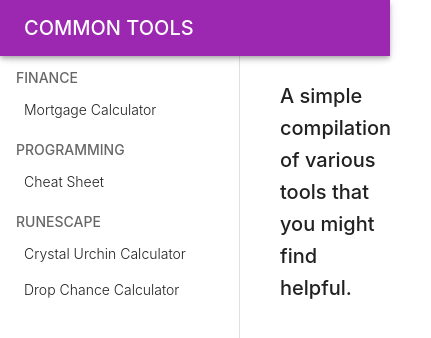
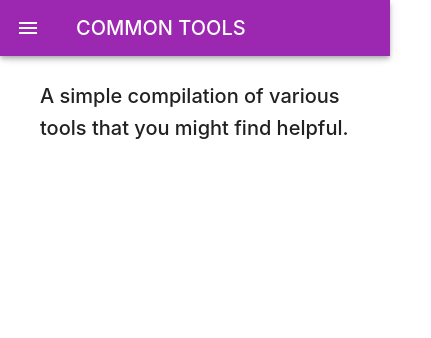
Before and after one commit to chrisBas/track-assist, a React (Create React App) app: page / in a window 390 px wide. Shown: the top 338 px of the page, 431 px wide, since content can reach past the window. Built offline with nearby package versions, Linux system fonts and the light colour scheme.

Commit message:
update mobile layout

```diff
--- a/src/component/Layout.tsx
+++ b/src/component/Layout.tsx
@@ -1,7 +1,6 @@
 import Box from "@mui/material/Box";
 import CssBaseline from "@mui/material/CssBaseline";
 import Toolbar from "@mui/material/Toolbar";
-import LeftNavDrawer from "./LeftNavDrawer";
 import TopAppBar from "./TopAppBar";
 
 export default function Layout({ children }: { children: JSX.Element }) {
@@ -9,8 +8,7 @@ export default function Layout({ children }: { children: JSX.Element }) {
     <Box sx={{ display: "flex" }}>
       <CssBaseline />
       <TopAppBar />
-      <LeftNavDrawer />
-      <Box component="main" sx={{ flexGrow: 1, p: 3 }}>
+      <Box component="main" sx={{ flexGrow: 1, p: 3, maxWidth: "100%" }}>
         <Toolbar />
         {children}
       </Box>
--- a/src/component/LeftNavDrawer.tsx
+++ b/src/component/LeftNavDrawer.tsx
@@ -1,4 +1,4 @@
-import { ListSubheader, Typography } from "@mui/material";
+import { ListSubheader, Typography, useMediaQuery } from "@mui/material";
 import Box from "@mui/material/Box";
 import Drawer from "@mui/material/Drawer";
 import List from "@mui/material/List";
@@ -11,12 +11,25 @@ import useActivePage from "../hook/useActivePage";
 
 const drawerWidth = 240;
 
-export default function LeftNavDrawer() {
+export default function LeftNavDrawer({
+  open,
+  onClose,
+}: {
+  open: boolean;
+  onClose: () => void;
+}) {
   const { activePage, setActivePage } = useActivePage();
+  const matches = useMediaQuery("(min-width:600px)");
 
   return (
     <Drawer
-      variant="permanent"
+      open={open}
+      onClose={onClose}
+      container={window !== undefined ? window.document.body : undefined}
+      variant={matches ? "permanent" : "temporary"}
+      ModalProps={{
+        keepMounted: true, // Better open performance on mobile.
+      }}
       sx={{
         width: drawerWidth,
         flexShrink: 0,
@@ -54,9 +67,10 @@ export default function LeftNavDrawer() {
                       sx={{ display: "block", py: 0, px: 1 }}
                     >
                       <ListItemButton
-                        onClick={() =>
-                          setActivePage((_old) => contentItem.path)
-                        }
+                        onClick={() => {
+                          setActivePage((_old) => contentItem.path);
+                          onClose();
+                        }}
                         sx={[
                           {
                             "&:hover": {
--- a/src/component/TopAppBar.tsx
+++ b/src/component/TopAppBar.tsx
@@ -1,20 +1,35 @@
-import { Button } from "@mui/material";
+import MenuIcon from "@mui/icons-material/Menu";
+import { Button, IconButton } from "@mui/material";
 import AppBar from "@mui/material/AppBar";
 import Toolbar from "@mui/material/Toolbar";
 import Typography from "@mui/material/Typography";
+import { useState } from "react";
 import useActivePage from "../hook/useActivePage";
+import LeftNavDrawer from "./LeftNavDrawer";
 
 const pageTitle = "Common Tools";
 
 export default function TopAppBar() {
   const { setActivePage } = useActivePage();
+  const [mobileOpen, setMobileOpen] = useState(false);
 
   return (
+    <>
       <AppBar
         position="fixed"
         sx={{ zIndex: (theme) => theme.zIndex.drawer + 1 }}
       >
         <Toolbar>
+          <IconButton
+            size="large"
+            edge="start"
+            color="inherit"
+            aria-label="open drawer"
+            sx={{ mr: 2, display: { sm: "none" } }}
+            onClick={() => setMobileOpen(true)}
+          >
+            <MenuIcon />
+          </IconButton>
           <Button
             sx={{ color: "primary.contrastText" }}
             onClick={() => {
@@ -27,5 +42,12 @@ export default function TopAppBar() {
           </Button>
         </Toolbar>
       </AppBar>
+      <LeftNavDrawer
+        open={mobileOpen}
+        onClose={() => {
+          setMobileOpen(false);
+        }}
+      />
+    </>
   );
 }
```
Also changed, not shown: 7 other files (tests, documents, lock files or other folders). Lines whose indentation alone changed are shown as unchanged.
